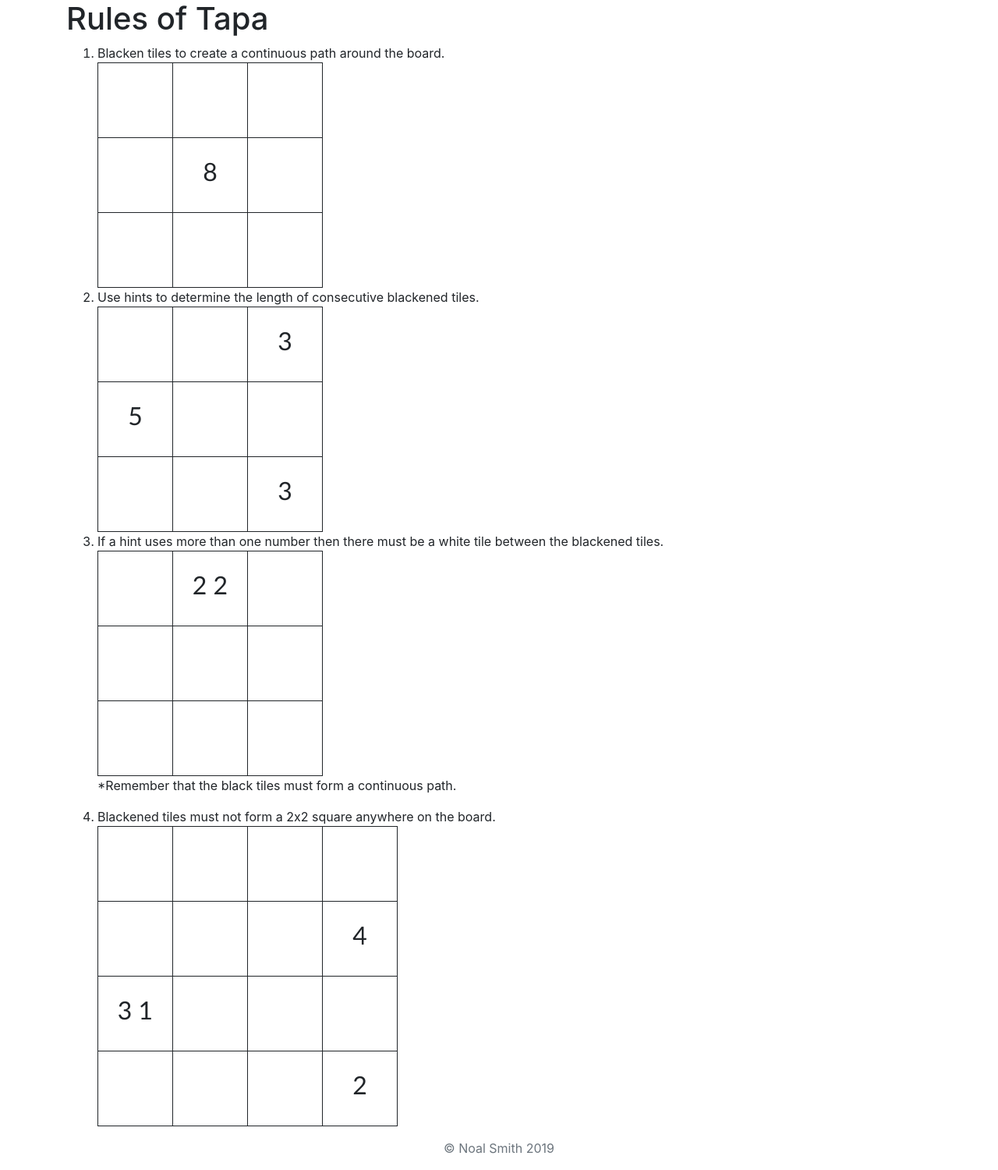
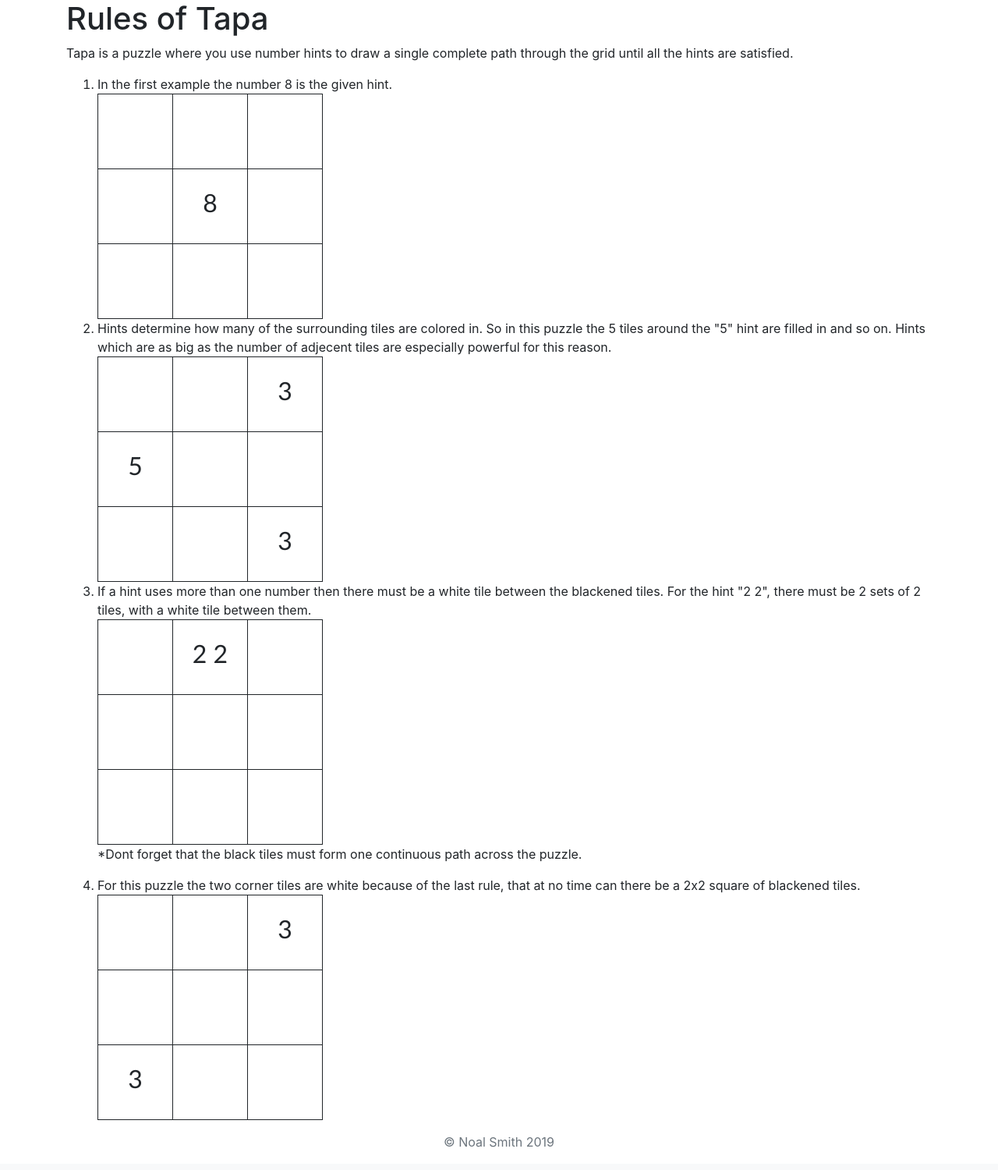
Before and after one commit to NoalS2/pytapaweb, a Django app: page /tutorial/ in a window 1280 px wide. Shown: the part 56-1556 px from the top of the page at 78% size. After the commit the page ends 1527 px from the top, so only its background shows below. Run offline with Django 3.2, Linux system fonts and the light colour scheme; some libraries are stand-ins or nearby versions.

Commit message:
updated tutorial.

```diff
--- a/pytapaweb/static/tapa.js
+++ b/pytapaweb/static/tapa.js
@@ -17,7 +17,7 @@ function tapa(solution, ident) {
                 let cell = document.createElement("td");
                 cell.id = ident + String(x) + String(y);
                 let sol = solution[x][y];
-                if (sol > 2) {
+                if (sol > 1) {
                     cell.classList.add("hint");
                 };
 
@@ -180,4 +180,4 @@
 tapa([[1,1,1],[1,8,1],[1,1,1]], 'rule1');
 tapa([[1,1,3],[5,1,1],[1,1,3]], 'rule2');
 tapa([[1,22,1],[1,0,1],[1,1,1]], 'rule3');
-tapa([[1,1,1,0],[1,0,1,4],[31,1,1,1],[1,1,0,2]], 'rule4');
+tapa([[0,1,3],[1,1,1],[3,1,0]], 'rule4');
--- a/tapa/templates/tapa/tapa.html
+++ b/tapa/templates/tapa/tapa.html
@@ -3,6 +3,7 @@
 {% block content %}
 
 {% load static %}
+
   <div id="daily">Daily Puzzle
     <style>
       table { border-collapse: collapse; font-family: Calibri, sans-serif; }
--- a/tutorial/templates/tutorial/tutorial.html
+++ b/tutorial/templates/tutorial/tutorial.html
@@ -8,14 +8,15 @@
     td { border: solid thin; height: 6em; width: 6em; text-align: center; padding: 0; background-color: white}
     </style>
 <h1>Rules of Tapa</h1>
+<p>Tapa is a puzzle where you use number hints to draw a single complete path through the grid until all the hints are satisfied.</p>
 <ol>
-    <li>Blacken tiles to create a continuous path around the board.</li>
+    <li>In the first example the number 8 is the given hint.</li>
     <div id="rule1"></div>
-    <li>Use hints to determine the length of consecutive blackened tiles.</li>
+    <li>Hints determine how many of the surrounding tiles are colored in. So in this puzzle the 5 tiles around the "5" hint are filled in and so on. Hints which are as big as the number of adjecent tiles are especially powerful for this reason.</li>
     <div id="rule2"></div>
-    <li>If a hint uses more than one number then there must be a white tile between the blackened tiles.</li>
-    <div id="rule3"></div><p>*Remember that the black tiles must form a continuous path.</p>
-    <li>Blackened tiles must not form a 2x2 square anywhere on the board.</li>
+    <li>If a hint uses more than one number then there must be a white tile between the blackened tiles. For the hint "2 2", there must be 2 sets of 2 tiles, with a white tile between them.</li>
+    <div id="rule3"></div><p>*Dont forget that the black tiles must form one continuous path across the puzzle.</p>
+    <li>For this puzzle the two corner tiles are white because of the last rule, that at no time can there be a 2x2 square of blackened tiles.</li>
     <div id="rule4"></div>
 </ol>
 <script src="https://code.jquery.com/jquery-3.4.1.slim.min.js" integrity="sha384-J6qa4849blE2+poT4WnyKhv5vZF5SrPo0iEjwBvKU7imGFAV0wwj1yYfoRSJoZ+n" crossorigin="anonymous"></script>
```
